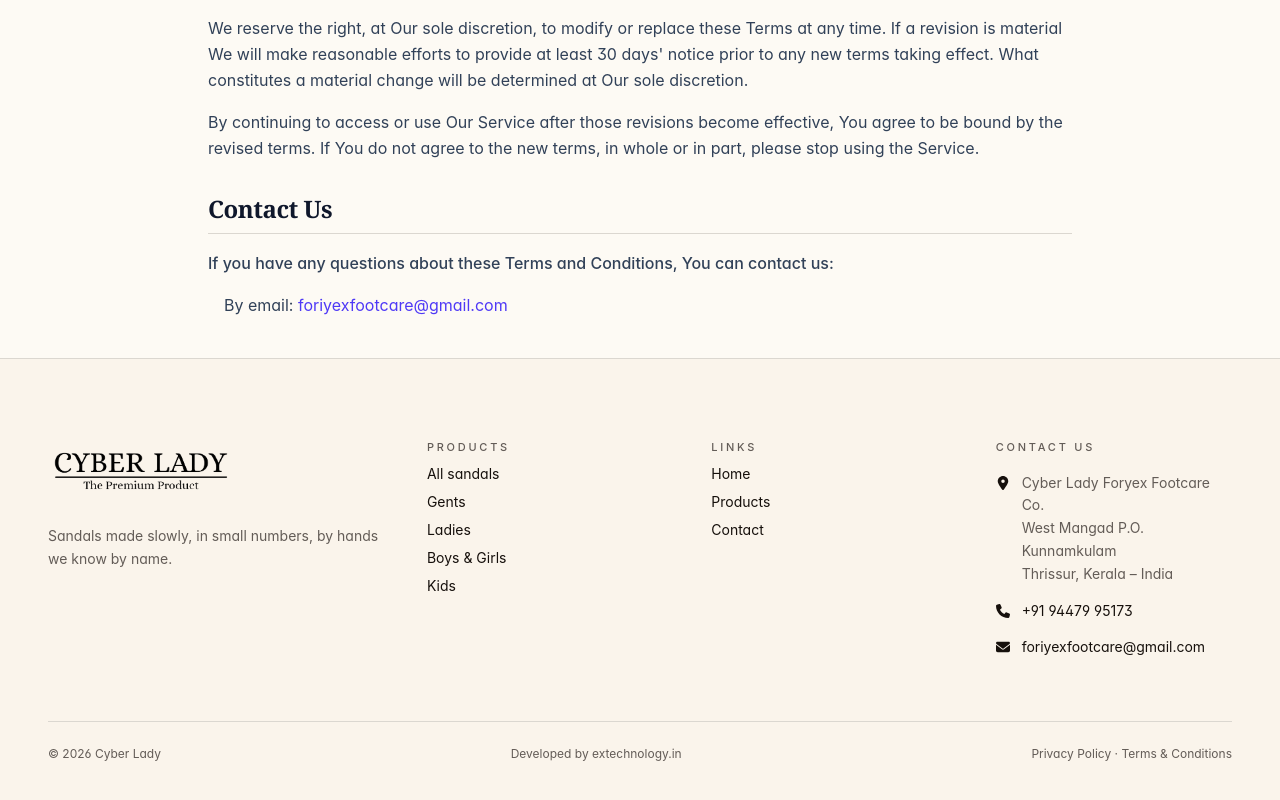
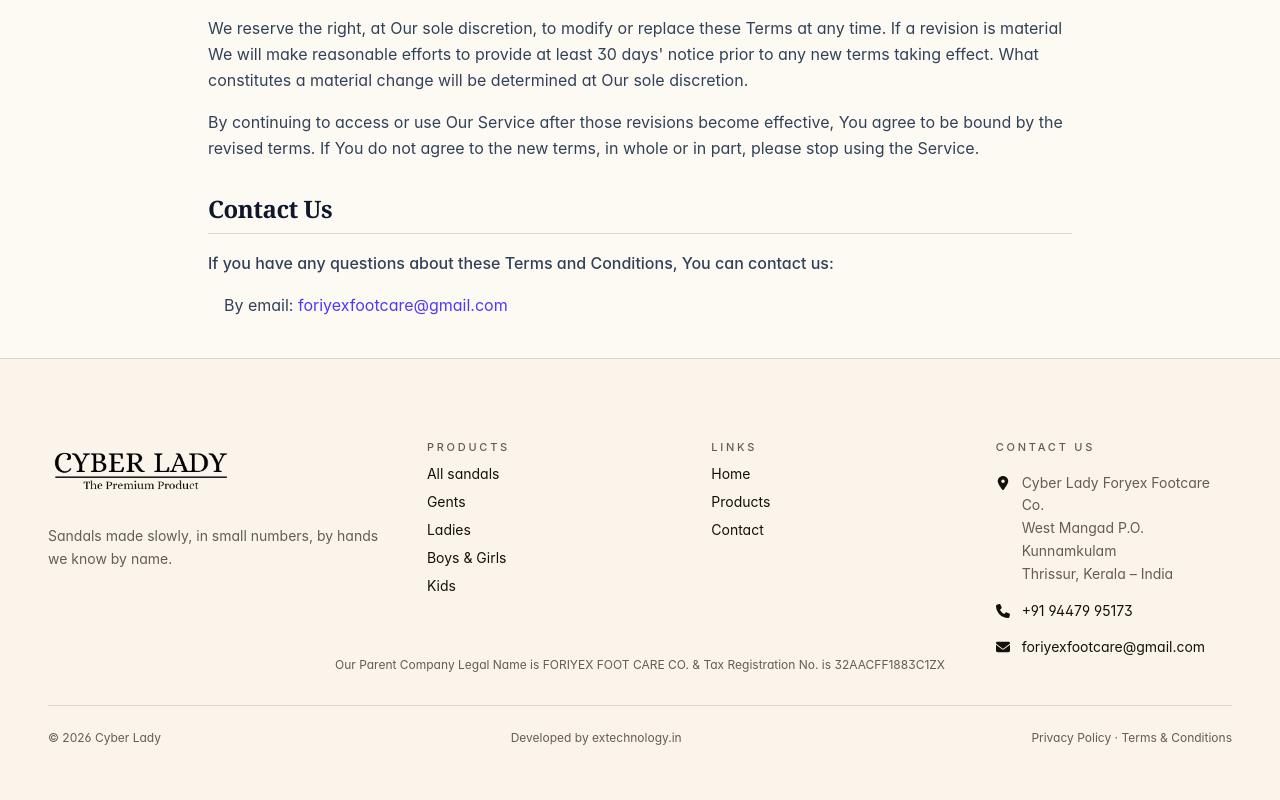
Before and after one commit to extechnology/cyber_lady, a React (Vite) app: page /terms-and-conditions in a window 1280 px wide. Shown: the part 4322-5122 px from the top of the page. Built offline with nearby package versions, Linux system fonts and the light colour scheme.

Commit message:
updated footer

```diff
--- a/src/components/shared/Footer.tsx
+++ b/src/components/shared/Footer.tsx
@@ -57,10 +57,7 @@
 
               <li className="flex items-center gap-3">
                 <FaPhone className="text-ink" />
-                <a
-                  href="tel:+919447995173"
-                  className="link-underline"
-                >
+                <a href="tel:+919447995173" className="link-underline">
                   +91 94479 95173
                 </a>
               </li>
@@ -78,12 +75,23 @@
           </div>
         </div>
 
-        <div className="rule md:mt-16 mt-8" />
+        <div>
+          <p className="text-center pt-3 md:pt-0 text-xs text-muted-foreground">
+            Our Parent Company Legal Name is FORIYEX FOOT CARE CO. & Tax
+            Registration No. is 32AACFF1883C1ZX
+          </p>
+        </div>
+
+        <div className="rule mt-4 md:mt-8" />
         <div className="mt-6 flex flex-col items-start justify-between gap-2 text-xs text-muted-foreground md:flex-row md:items-center">
           <p>© {new Date().getFullYear()} Cyber Lady</p>
-          <p>Developed by <Link to="https://www.extechnology.in/">extechnology.in</Link></p>
+          <p>
+            Developed by{" "}
+            <Link to="https://www.extechnology.in/">extechnology.in</Link>
+          </p>
           <p className="text-xs tracking-[.1] ">
-            <Link to="/privacy-policy">Privacy Policy</Link> · <Link to="/terms-and-conditions">Terms & Conditions</Link>
+            <Link to="/privacy-policy">Privacy Policy</Link> ·{" "}
+            <Link to="/terms-and-conditions">Terms & Conditions</Link>
           </p>
         </div>
       </div>
```
